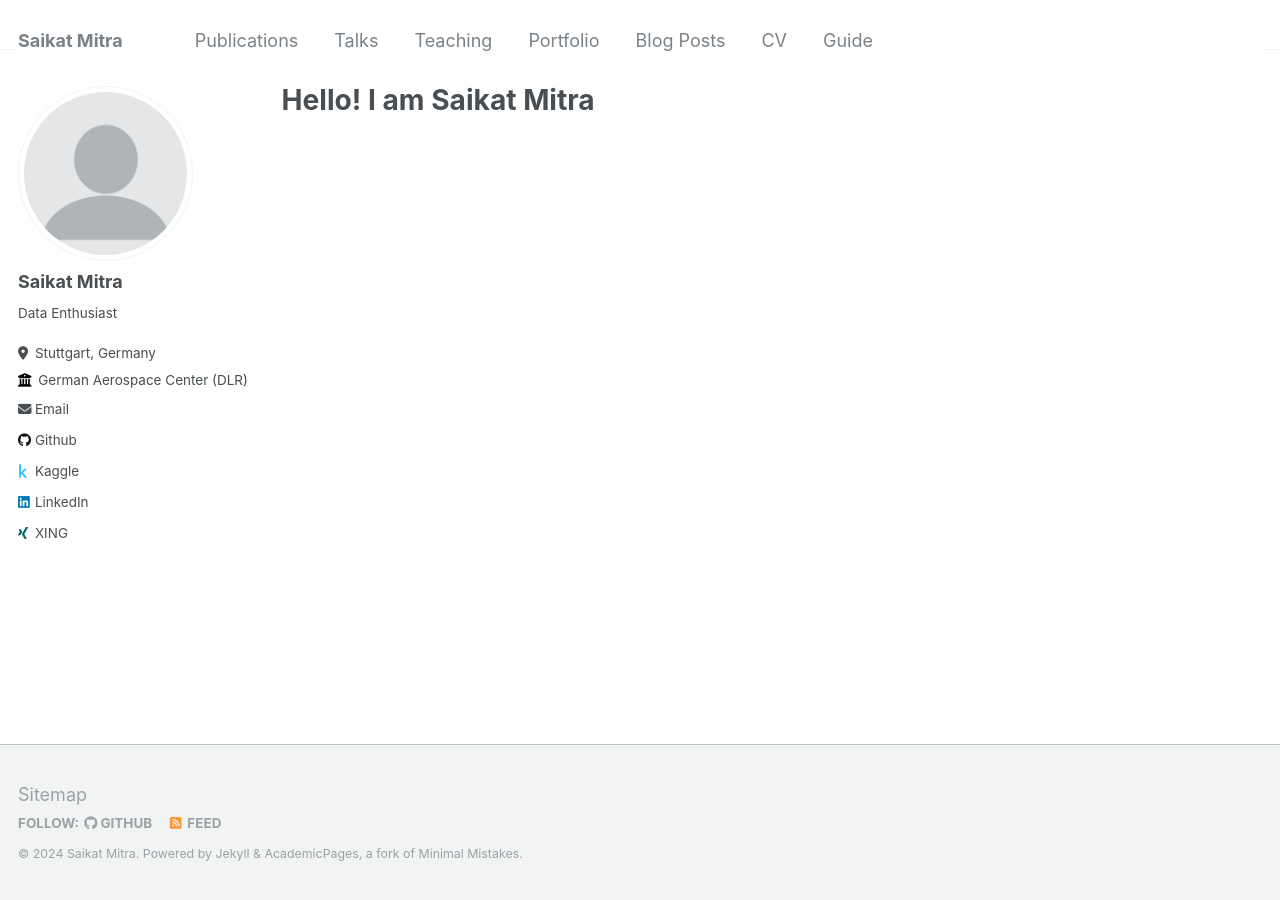
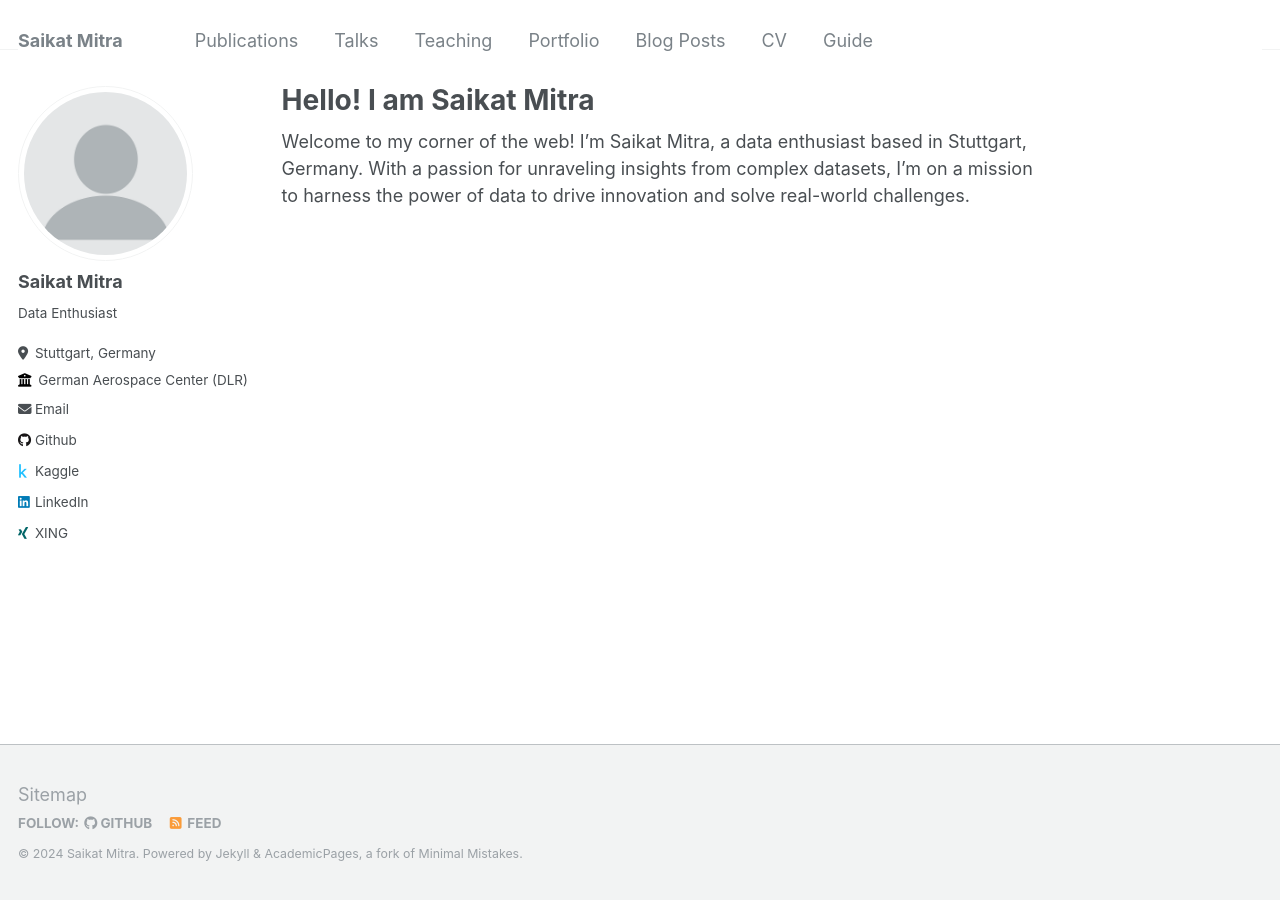
Before and after one commit to saikatmitra1998/saikatmitra1998.github.io, a Jekyll site: the page built from _pages/about.md, in a window 1280 px wide. Built offline with Jekyll 4.4.1, drawn with Linux system fonts in a browser that asks for light colours.

Commit message:
Update about.md

```diff
--- a/_pages/about.md
+++ b/_pages/about.md
@@ -6,3 +6,5 @@ redirect_from:
   - /about/
   - /about.html
 ---
+
+Welcome to my corner of the web! I'm Saikat Mitra, a data enthusiast based in Stuttgart, Germany. With a passion for unraveling insights from complex datasets, I'm on a mission to harness the power of data to drive innovation and solve real-world challenges.
```
